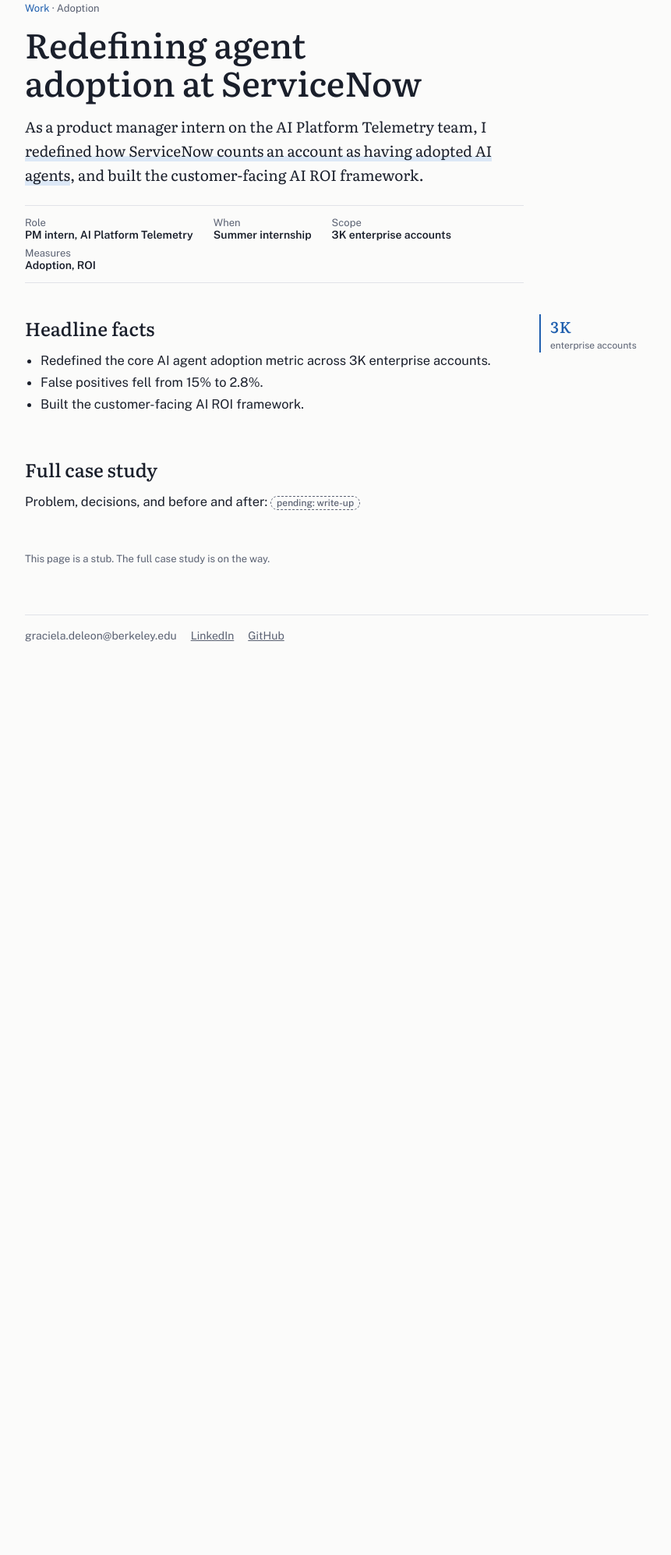
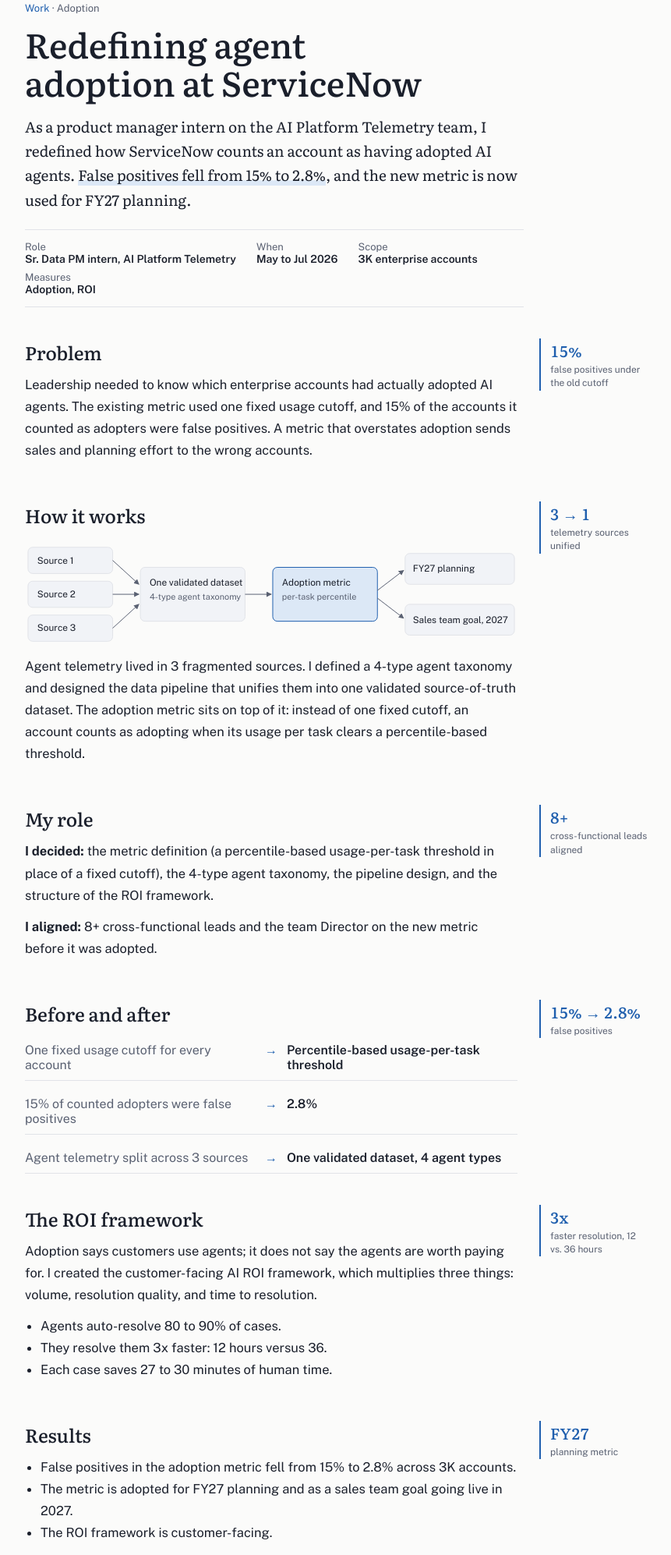
Before and after one commit to gracielaaaaa/gracieladeleon-site, an Astro site: page /work/servicenow-adoption in a window 1280 px wide. Shown: the part 108-2102 px from the top of the page at 78% size, without its empty margins (208-1069 px from the left). Before the commit the page ends 987 px from the top, so only its background shows below. Built offline with nearby package versions, Linux system fonts and the light colour scheme; Astro itself is replaced by a stand-in of ours.

Commit message:
ServiceNow case study filled in from resume-level facts
Problem, telemetry diagram, role, before and after, ROI framework,
results, and strategy, using only the four resume bullets.

Co-Authored-By: Claude Opus 5.5 <noreply@anthropic.com>

```diff
--- /dev/null
+++ b/src/components/ServiceNowDiagram.astro
@@ -0,0 +1,13 @@
+<div class="diagram"><svg viewBox="0 0 640 150" role="img" aria-label="Three fragmented telemetry sources feed one validated dataset with a four-type agent taxonomy, which feeds the adoption metric, used for FY27 planning and a sales goal">
+  <defs><marker id="ar3" viewBox="0 0 8 8" refX="7" refY="4" markerWidth="7" markerHeight="7" orient="auto"><path class="ah" d="M0,0 L8,4 L0,8 z"/></marker></defs>
+  <rect x="4" y="14" width="110" height="34" rx="6"/><text x="16" y="35">Source 1</text>
+  <rect x="4" y="58" width="110" height="34" rx="6"/><text x="16" y="79">Source 2</text>
+  <rect x="4" y="102" width="110" height="34" rx="6"/><text x="16" y="123">Source 3</text>
+  <rect x="150" y="40" width="136" height="70" rx="6"/><text x="162" y="64">One validated dataset</text><text class="s" x="162" y="82">4-type agent taxonomy</text>
+  <rect class="g" x="322" y="40" width="136" height="70" rx="6"/><text x="334" y="64">Adoption metric</text><text class="s" x="334" y="82">per-task percentile</text>
+  <rect x="494" y="22" width="142" height="40" rx="6"/><text x="504" y="46">FY27 planning</text>
+  <rect x="494" y="88" width="142" height="40" rx="6"/><text x="504" y="112">Sales team goal, 2027</text>
+  <path d="M114,31 L148,62" marker-end="url(#ar3)"/><path d="M114,75 H148" marker-end="url(#ar3)"/><path d="M114,119 L148,88" marker-end="url(#ar3)"/>
+  <path d="M286,75 H320" marker-end="url(#ar3)"/>
+  <path d="M458,70 L492,44" marker-end="url(#ar3)"/><path d="M458,80 L492,106" marker-end="url(#ar3)"/>
+</svg></div>
--- a/src/content/work/servicenow-adoption.mdx
+++ b/src/content/work/servicenow-adoption.mdx
@@ -5,26 +5,63 @@ fig: "15% → 2.8%"
 figLabel: "false positives"
 order: 2
 featured: true
-status: stub
+status: full
 area: "Adoption"
-lede: "As a product manager intern on the AI Platform Telemetry team, I redefined how ServiceNow counts an account as having adopted AI agents, and built the customer-facing AI ROI framework."
-ledeMark: "redefined how ServiceNow counts an account as having adopted AI agents"
-description: "Redefining the AI agent adoption metric across 3K enterprise accounts at ServiceNow, cutting false positives from 15% to 2.8%."
+lede: "As a product manager intern on the AI Platform Telemetry team, I redefined how ServiceNow counts an account as having adopted AI agents. False positives fell from 15% to 2.8%, and the new metric is now used for FY27 planning."
+ledeMark: "False positives fell from 15% to 2.8%"
+description: "Redefining the AI agent adoption metric across 3K enterprise accounts at ServiceNow, cutting false positives from 15% to 2.8%, plus a customer-facing AI ROI framework."
 facts:
-  - { k: "Role", v: "PM intern, AI Platform Telemetry" }
-  - { k: "When", v: "Summer internship" }
+  - { k: "Role", v: "Sr. Data PM intern, AI Platform Telemetry" }
+  - { k: "When", v: "May to Jul 2026" }
   - { k: "Scope", v: "3K enterprise accounts" }
   - { k: "Measures", v: "Adoption, ROI" }
 ---
 import Section from "../../components/Section.astro";
 import Pending from "../../components/Pending.astro";
+import ServiceNowDiagram from "../../components/ServiceNowDiagram.astro";
 
-<Section title="Headline facts" fig="3K" figLabel="enterprise accounts">
-- Redefined the core AI agent adoption metric across 3K enterprise accounts.
-- False positives fell from 15% to 2.8%.
-- Built the customer-facing AI ROI framework.
+<Section title="Problem" fig="15%" figLabel="false positives under the old cutoff">
+Leadership needed to know which enterprise accounts had actually adopted AI agents. The existing metric used one fixed usage cutoff, and 15% of the accounts it counted as adopters were false positives. A metric that overstates adoption sends sales and planning effort to the wrong accounts.
 </Section>
 
-<Section title="Full case study">
-Problem, decisions, and before and after: <Pending what="write-up" />
+<Section title="How it works" fig="3 → 1" figLabel="telemetry sources unified">
+<ServiceNowDiagram />
+
+Agent telemetry lived in 3 fragmented sources. I defined a 4-type agent taxonomy and designed the data pipeline that unifies them into one validated source-of-truth dataset. The adoption metric sits on top of it: instead of one fixed cutoff, an account counts as adopting when its usage per task clears a percentile-based threshold.
 </Section>
+
+<Section title="My role" fig="8+" figLabel="cross-functional leads aligned">
+**I decided:** the metric definition (a percentile-based usage-per-task threshold in place of a fixed cutoff), the 4-type agent taxonomy, the pipeline design, and the structure of the ROI framework.
+
+**I aligned:** 8+ cross-functional leads and the team Director on the new metric before it was adopted.
+</Section>
+
+<Section title="Before and after" fig="15% → 2.8%" figLabel="false positives">
+<div class="ba">
+  <div><span class="was">One fixed usage cutoff for every account</span><span class="arrow">→</span><span class="now">Percentile-based usage-per-task threshold</span></div>
+  <div><span class="was">15% of counted adopters were false positives</span><span class="arrow">→</span><span class="now">2.8%</span></div>
+  <div><span class="was">Agent telemetry split across 3 sources</span><span class="arrow">→</span><span class="now">One validated dataset, 4 agent types</span></div>
+</div>
+</Section>
+
+<Section title="The ROI framework" fig="3x" figLabel="faster resolution, 12 vs. 36 hours">
+Adoption says customers use agents; it does not say the agents are worth paying for. I created the customer-facing AI ROI framework, which multiplies three things: volume, resolution quality, and time to resolution.
+
+- Agents auto-resolve 80 to 90% of cases.
+- They resolve them 3x faster: 12 hours versus 36.
+- Each case saves 27 to 30 minutes of human time.
+</Section>
+
+<Section title="Results" fig="FY27" figLabel="planning metric">
+- False positives in the adoption metric fell from 15% to 2.8% across 3K accounts.
+- The metric is adopted for FY27 planning and as a sales team goal going live in 2027.
+- The ROI framework is customer-facing.
+</Section>
+
+<Section title="If I were the PM at a lab" fig="Per task" figLabel="not one cutoff for every user">
+I'd define agent adoption relative to the task the agent does, never as one usage cutoff for every customer, and pair it with an ROI measure from day one. A count of active users tells you an agent was opened; usage per task and resolution quality tell you it did the job.
+</Section>
+
+<Section title="Next">
+More detail on how I found the false positives and validated the new threshold: <Pending what="what I can share publicly" />
+</Section>
```
